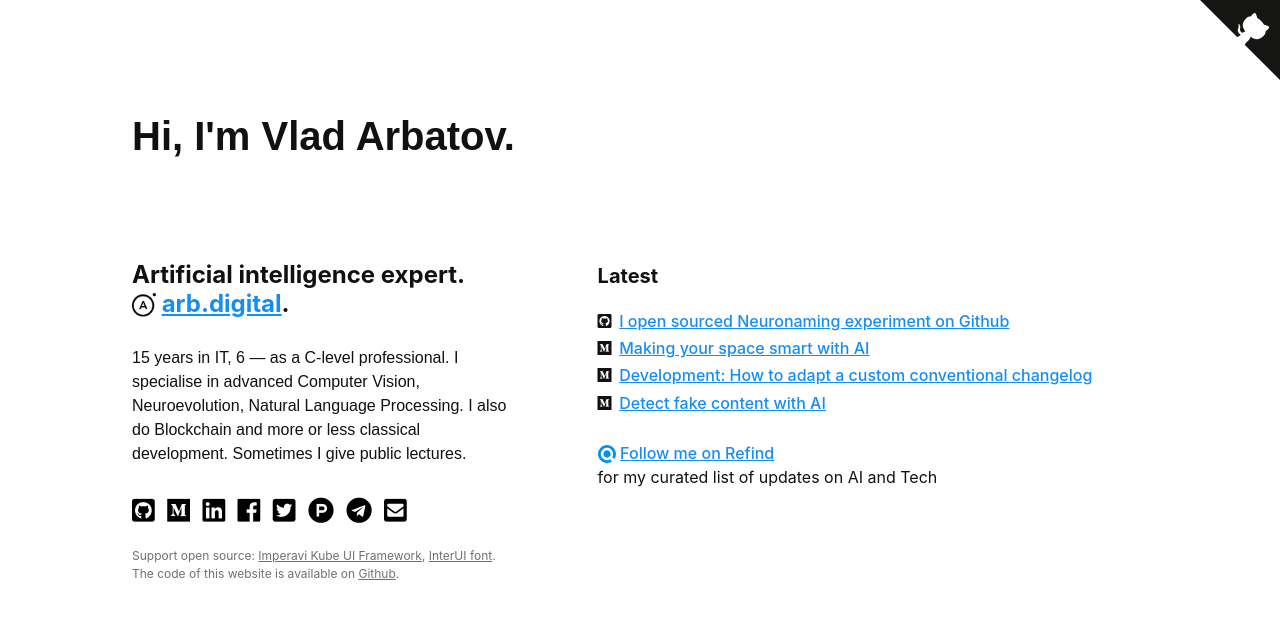
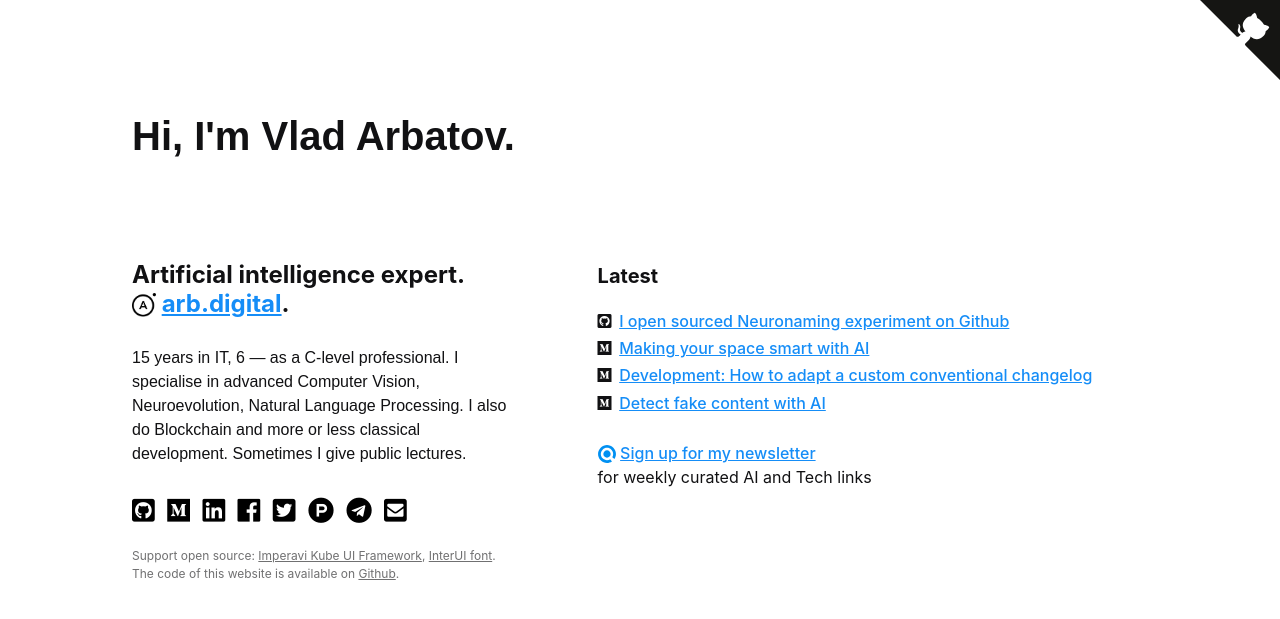
Before and after one commit to vladzima/arbatovme, a Jekyll site: the page built from index.md, in a window 1280 px wide. Shown: the top 619 px of the page. Built offline with Jekyll 4.4.1, drawn with Linux system fonts in a browser that asks for light colours; some web fonts are replaced.

Commit message:
feat(content): change Refind link to newsletter

```diff
--- a/_layouts/index.html
+++ b/_layouts/index.html
@@ -23,7 +23,7 @@ layout: default
 
         {%- include links.html -%}
 
-          <p class="vheight"><img src="{{site.baseurl}}/assets/refind.svg" width="18px;"> <a href="https://refind.com/vlad-arbatov?invite=dd0d496a57" style="font-weight:500;">Follow me on Refind</a><br>for my curated list of updates on AI and Tech</p>
+          <p class="vheight"><img src="{{site.baseurl}}/assets/refind.svg" width="18px;"> <a href="https://refind.com/vlad-arbatov?newsletter=true" style="font-weight:500;">Sign up for my newsletter</a><br>for weekly curated AI and Tech links</p>
 
         </div>
       </div>
```
